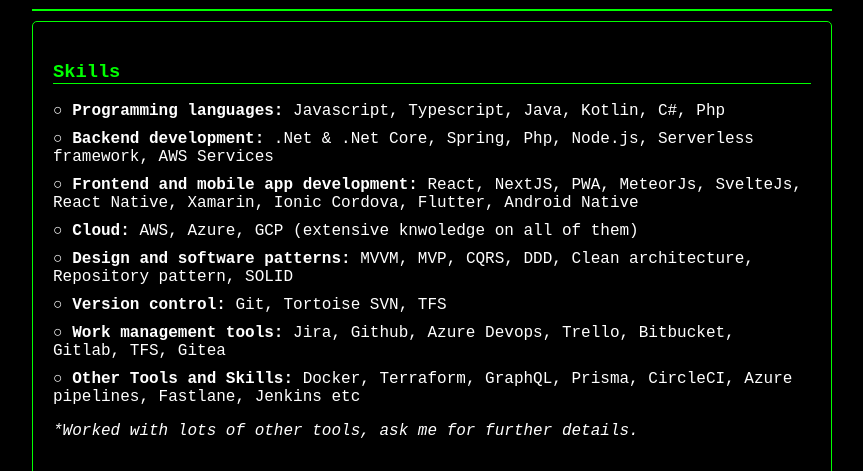
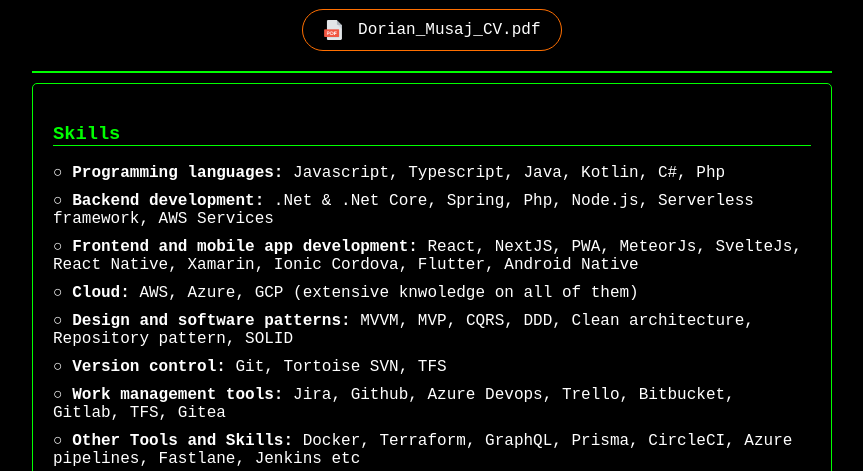
Before and after one commit to dori871992/dori871992.github.io, a plain HTML site: page index.html in a window 1280 px wide. Shown: the part 629-1100 px from the top of the page, without its empty margins (208-1071 px from the left). Drawn offline with Linux system fonts and the light colour scheme.

Commit message:
download cv

```diff
--- a/index.html
+++ b/index.html
@@ -4,11 +4,11 @@
     <meta charset="UTF-8">
     <meta name="viewport" content="width=device-width, initial-scale=1.0">
     <meta name="description" content="Dorian Musaj - Experienced Full Stack Developer and Senior Software Engineer with 11+ years in software development across various global projects.">
-    <title>Dorian Musaj - "Building software, creating impact" | Full Stack Developer & Senior Software Engineer </title>
+    <title>Dorian Musaj - "Building software, creating impact" | Full Stack Developer & Senior Software Engineer</title>
     <link rel="stylesheet" href="styles.css">
     <link type="image/png" sizes="32x32" rel="icon" href="icon-32.png">
     <style>
-       .icon-container {
+        .icon-container {
             display: inline-flex;
             gap: 10px;
             margin-top: 10px;
@@ -26,13 +26,29 @@
         .avatar {
             width: 200px;
             height: 200px;
-             border-radius: 50%;
-            object-fit:cover;
+            border-radius: 50%;
+            object-fit: cover;
             border: 3px solid #333;
         }
         .name-title {
             text-align: center;
             margin-top: 10px;
+        }
+
+        .download-cv-button {
+            display: inline-block;
+            margin-top: 20px;
+            padding: 10px 20px;
+            font-size: 16px;
+            color: white;
+            border: 1px #ff6f00 solid ;
+            border-radius: 25px;
+            text-decoration: none;
+            text-align: center;
+            cursor: pointer;
+        }
+        .download-cv-button:hover {
+            background-color: #ff8400cd;
         }
     </style>
     <script type="application/ld+json">
@@ -71,15 +87,20 @@
             </p>
             <div class="icon-container">
                 <a href="https://www.linkedin.com/in/dorian-musaj-b41b15120" class="icon" target="_blank" title="LinkedIn">
-                    <img src="linkedin.png" width="45px"></img>
+                    <img src="linkedin.png" width="45px">
                 </a>
                 <a href="https://github.com/dori871992" class="icon" target="_blank" title="GitHub">
-                    <img src="github.png" width="45px"></img>
+                    <img src="github.png" width="45px">
                 </a>
                 <a href="https://wa.me/355686284516?text=Hi Dorian! You are hired :D." class="icon" target="_blank" title="WhatsApp">
-                    <img src="whatsapp.png" width="45px"></img>
+                    <img src="whatsapp.png" width="45px">
                 </a>
             </div>
+            <br>
+            <a href="Dorian_Musaj_CV.pdf" download="Dorian_Musaj_CV.pdf" class="download-cv-button">
+                <img src="pdf.png" width="20px" alt="PDF Icon" style="vertical-align: middle; margin-right: 5px;">
+                Dorian_Musaj_CV.pdf
+            </a>
         </header>
         <section class="skills">
             <h3>Skills</h3>
```
Also changed, not shown: pdf.png (added), 1 other file.
